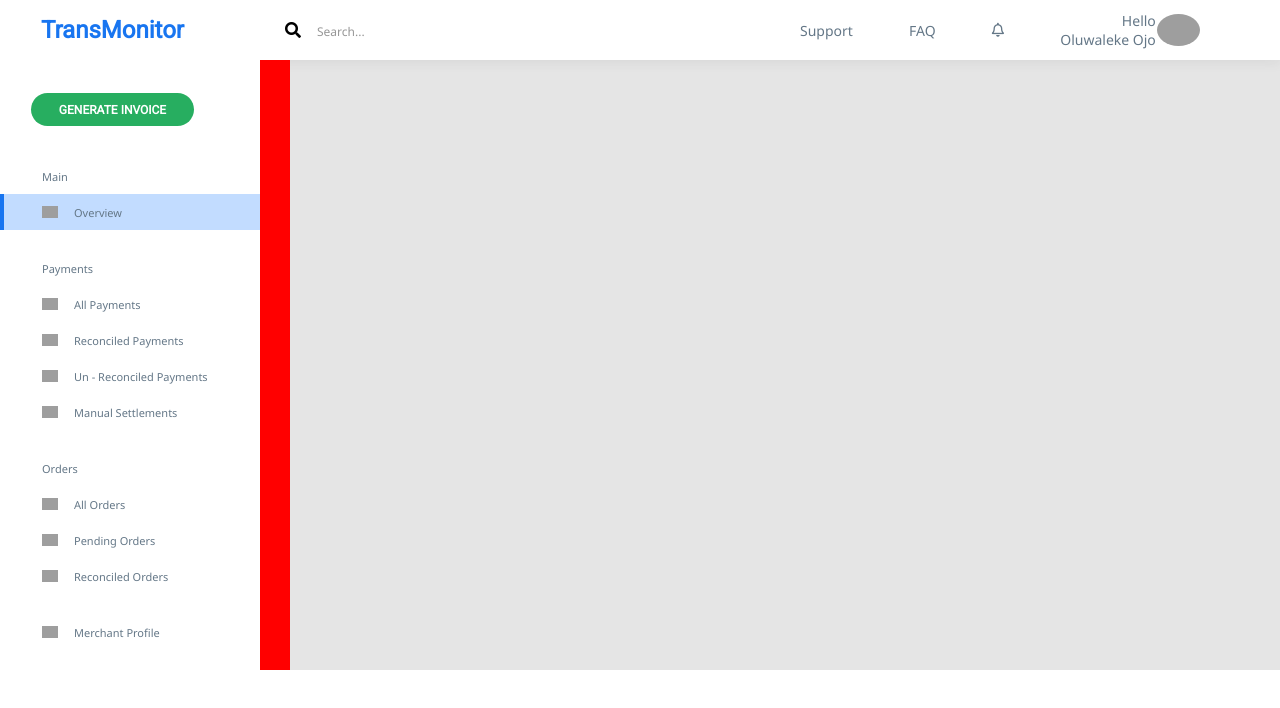
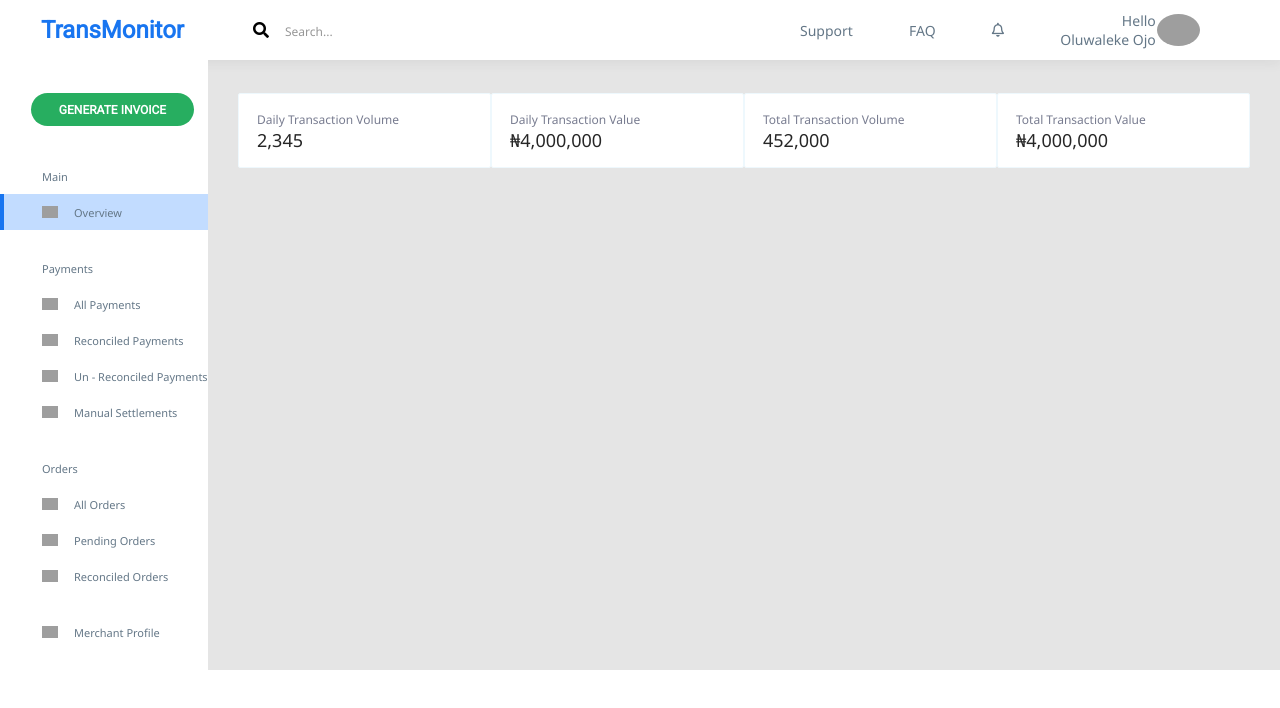
Before and after one commit to Chimdiya1/dashboard, a React (Create React App) app: page / in a window 1280 px wide. Shown: the top 708 px of the page. Built offline with nearby package versions, Linux system fonts and the light colour scheme; grey boxes are pictures that could not be loaded.

Commit message:
transactions

```diff
--- a/src/components/dashboardArea/dashboardArea.component.jsx
+++ b/src/components/dashboardArea/dashboardArea.component.jsx
@@ -1,10 +1,14 @@
 import React from 'react'
 import './dashboardArea.scss'
+import Transaction from '../transaction/transaction.component'
 const DashboardArea = () => {
     return (
         <div className='dashboardArea'>
             <div className='transactions'>
-
+                <Transaction title="Daily Transaction Volume" amount="2,345"/>
+                <Transaction title="Daily Transaction Value" amount="&#8358;4,000,000"/>
+                <Transaction title="Total Transaction Volume" amount="452,000"/>
+                <Transaction title="Total Transaction Value" amount="&#8358;4,000,000"/>
             </div>
         </div>
      );
--- a/src/components/dashboardArea/dashboardArea.scss
+++ b/src/components/dashboardArea/dashboardArea.scss
@@ -1,4 +1,10 @@
 .dashboardArea{
-    padding: 33px 0px 0px 30px;
-    background-color: red;
+    padding: 33px 30px 0px 30px;
+    flex: 100 ;
+
+    .transactions{
+        display: flex;
+        justify-content: space-between;
+        width: 100%;
+    }
 }
--- a/src/components/navbar/navbar.scss
+++ b/src/components/navbar/navbar.scss
@@ -15,7 +15,7 @@
     font-size: 24px;
     line-height: 28px;
     color: #1875F0;
-    margin-right: 101px;
+    margin-right: 69px;
 }
 .icon{
     margin-right: 16px;
--- a/src/components/sidebar/sidebar.scss
+++ b/src/components/sidebar/sidebar.scss
@@ -1,5 +1,5 @@
 .sidebar{
-    width: 260px;
+    width: 260px ;
     background-color: #fff;
     .generate-invoice{
     border: none;
@@ -13,6 +13,7 @@
     font-size: 12px;
     color: #ffffff;
     margin: 33px 0px 32px 31px;
+    flex: 0 0 265px ;
     }
     .sidebar-content{
         font-size: 11px;
--- /dev/null
+++ b/src/components/transaction/transaction.component.jsx
@@ -0,0 +1,17 @@
+import React from 'react'
+import './transaction.scss'
+const Transaction = ({title,amount}) => {
+    return (
+        <div className='transaction'>
+            <div className='details'>
+                <p className="title">{title}</p>
+                <p className="amount">{amount}</p>
+            </div>
+            <div className="graph">
+
+            </div>
+        </div>
+     );
+}
+
+export default Transaction;
--- /dev/null
+++ b/src/components/transaction/transaction.scss
@@ -0,0 +1,22 @@
+.transaction{
+    background: #FFFFFF;
+    border: 1px solid #EEF8FD;
+    border-radius: 2px;
+    width: 253px;
+    height: 75px;
+    padding: 18px;
+    .details{
+        display: flex;
+        flex-direction: column;
+        .title{
+            font-size: 12px;
+            line-height: 16px;
+            color: #787C90;
+        }
+        .amount{
+            font-size: 18px;
+            line-height: 24px;
+            color: #262626;
+        }
+    }
+}
```
